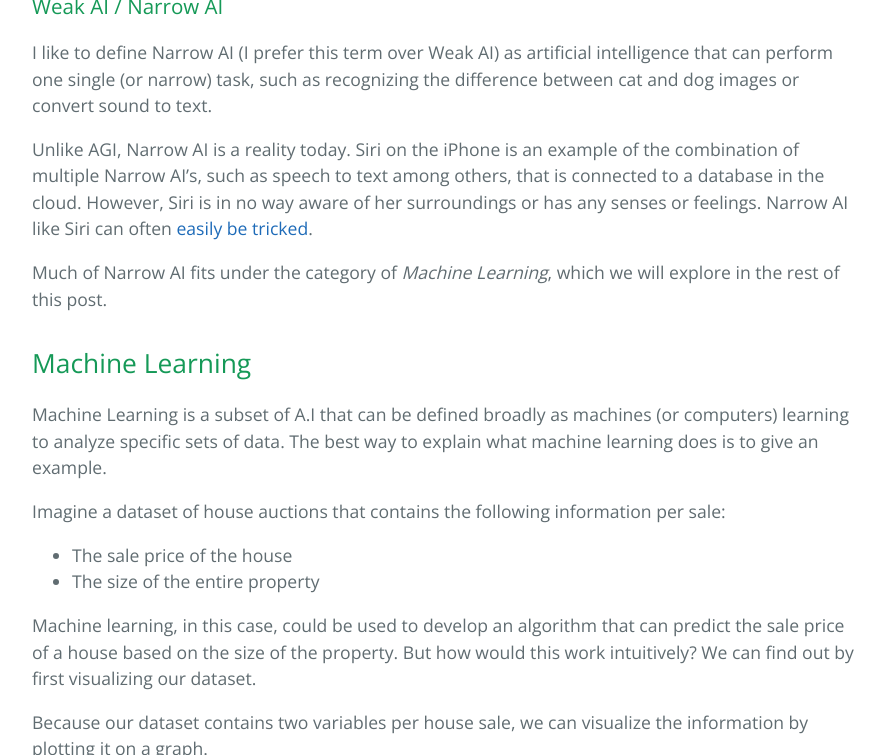
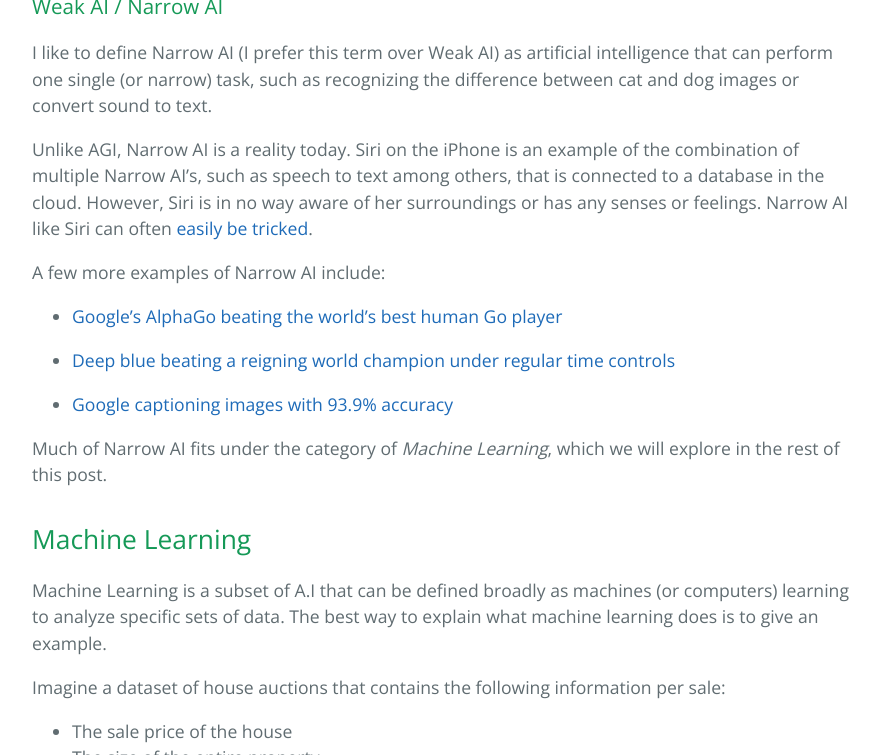
Before and after one commit to josharnoldjosh/josharnoldjosh.github.io, a Jekyll site: the page built from _posts/2017-06-14-ai-explained-part1.markdown, in a window 1280 px wide and 900 px high, scrolled down 1357 px, cut to the strip 0-755 px from the top of the window. Shown: the whole strip, without its empty margins (192-1077 px from the left). Built offline with Jekyll 4.4.1, drawn with Linux system fonts in a browser that asks for light colours.

Commit message:
Update 2017-06-14-ai-explained-part1.markdown

```diff
--- a/_posts/2017-06-14-ai-explained-part1.markdown
+++ b/_posts/2017-06-14-ai-explained-part1.markdown
@@ -38,6 +38,14 @@ However, what has excelled in current years is *Weak AI* or *Narrow AI*, which i
 I like to define Narrow AI (I prefer this term over Weak AI) as artificial intelligence that can perform one single (or narrow) task, such as recognizing the difference between cat and dog images or convert sound to text.
 
 Unlike AGI, Narrow AI is a reality today. Siri on the iPhone is an example of the combination of multiple Narrow AI's, such as speech to text among others, that is connected to a database in the cloud. However, Siri is in no way aware of her surroundings or has any senses or feelings. Narrow AI like Siri can often [easily be tricked](https://www.youtube.com/watch?v=ijRPlOF2KQE).
+
+A few more examples of Narrow AI include:
+
+* [Google's AlphaGo beating the world's best human Go player](https://techcrunch.com/2017/05/23/googles-alphago-ai-beats-the-worlds-best-human-go-player/)
+
+* [Deep blue beating a reigning world champion under regular time controls](https://en.wikipedia.org/wiki/Deep_Blue_(chess_computer))
+
+* [Google captioning images with 93.9% accuracy](https://www.dpreview.com/news/7658223665/google-algorithm-can-describe-image-contents-with-93-9-accuracy)
 
 Much of Narrow AI fits under the category of *Machine Learning*, which we will explore in the rest of this post.
 
```
